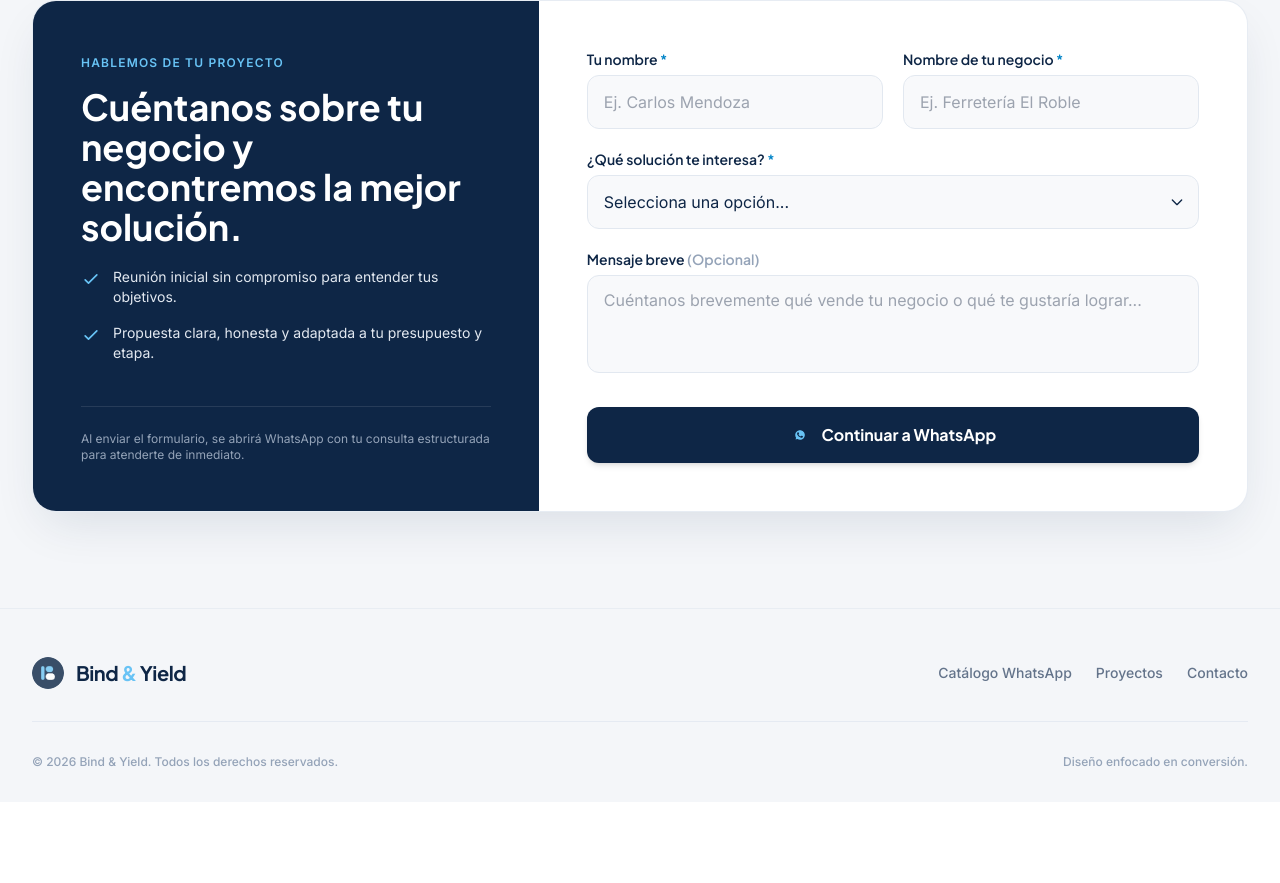
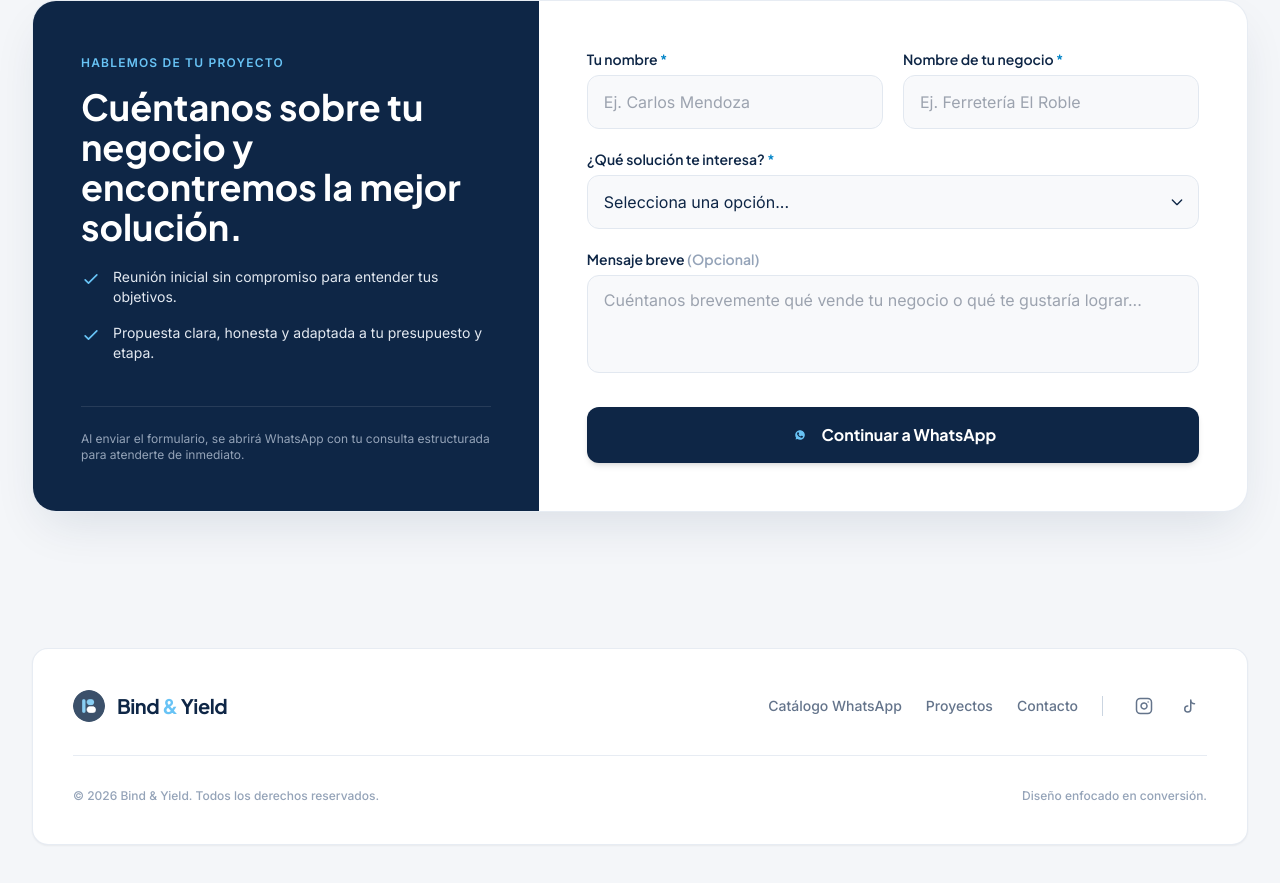
Before and after one commit to joshua220508/bind-and-yield-web, a plain HTML site: page index.html in a window 1280 px wide. Shown: the part 3076-3959 px from the top of the page. Before the commit the page ends 3878 px from the top, so only its background shows below. Drawn offline with nearby package versions, Linux system fonts and the light colour scheme.

Commit message:
Feat : Agregue un cuadro al footer

```diff
--- a/index.html
+++ b/index.html
@@ -605,8 +605,10 @@
   </main>
 
   <!-- 7. FOOTER -->
-  <footer class="bg-brand-surface pt-12 pb-8 border-t border-slate-200/60">
+  <footer class="bg-brand-surface py-10">
     <div class="max-w-7xl mx-auto px-4 sm:px-6 lg:px-8">
+      <!-- Cuadro contenedor del footer -->
+      <div class="bg-white border border-slate-200/80 rounded-2xl shadow-sm p-6 sm:p-10">
         <div class="flex flex-col md:flex-row items-center justify-between gap-6 mb-8">
           <a href="#" class="flex items-center gap-3">
             <img src="assets/logo.png" alt="Logotipo de Bind & Yield" class="w-8 h-8 object-contain rounded-full scale opacity-80">
@@ -615,10 +617,32 @@
             </span>
           </a>
 
+          <div class="flex flex-col sm:flex-row items-center gap-6">
             <div class="flex items-center gap-6">
               <a href="#catalogo-whatsapp" class="text-sm font-medium text-slate-500 hover:text-brand-navy transition-colors">Catálogo WhatsApp</a>
               <a href="#proyectos" class="text-sm font-medium text-slate-500 hover:text-brand-navy transition-colors">Proyectos</a>
               <a href="#contacto" class="text-sm font-medium text-slate-500 hover:text-brand-navy transition-colors">Contacto</a>
+            </div>
+
+            <!-- Separador vertical -->
+            <div class="hidden sm:block h-5 w-px bg-slate-300"></div>
+
+            <!-- Redes sociales -->
+            <div class="flex items-center gap-3">
+              <a href="https://instagram.com" target="_blank" rel="noopener noreferrer" aria-label="Instagram de Bind & Yield" class="p-2 rounded-lg text-slate-500 hover:text-brand-navy hover:bg-slate-200/60 transition-colors">
+                <svg xmlns="http://w3.org" width="18" height="18" viewBox="0 0 24 24" fill="none" stroke="currentColor" stroke-width="2" stroke-linecap="round" stroke-linejoin="round">
+                  <rect width="20" height="20" x="2" y="2" rx="5" ry="5"></rect>
+                  <path d="M16 11.37A4 4 0 1 1 12.63 8 4 4 0 0 1 16 11.37z"></path>
+                  <line x1="17.5" x2="17.51" y1="6.5" y2="6.5"></line>
+                </svg>
+              </a>
+
+              <a href="https://tiktok.com" target="_blank" rel="noopener noreferrer" aria-label="TikTok de Bind & Yield" class="p-2 rounded-lg text-slate-500 hover:text-brand-navy hover:bg-slate-200/60 transition-colors">
+                <svg xmlns="http://w3.org" width="18" height="18" viewBox="0 0 24 24" fill="none" stroke="currentColor" stroke-width="2" stroke-linecap="round" stroke-linejoin="round">
+                  <path d="M9 12a4 4 0 1 0 4 4V4a5 5 0 0 0 5 5"></path>
+                </svg>
+              </a>
+            </div>
           </div>
         </div>
 
@@ -631,7 +655,11 @@
           </p>
         </div>
       </div>
+    </div>
   </footer>
+
+
+
 
   <!-- Custom JS -->
   <script src="js/scripts.js"></script>
```
Lines whose indentation alone changed are shown as unchanged.
